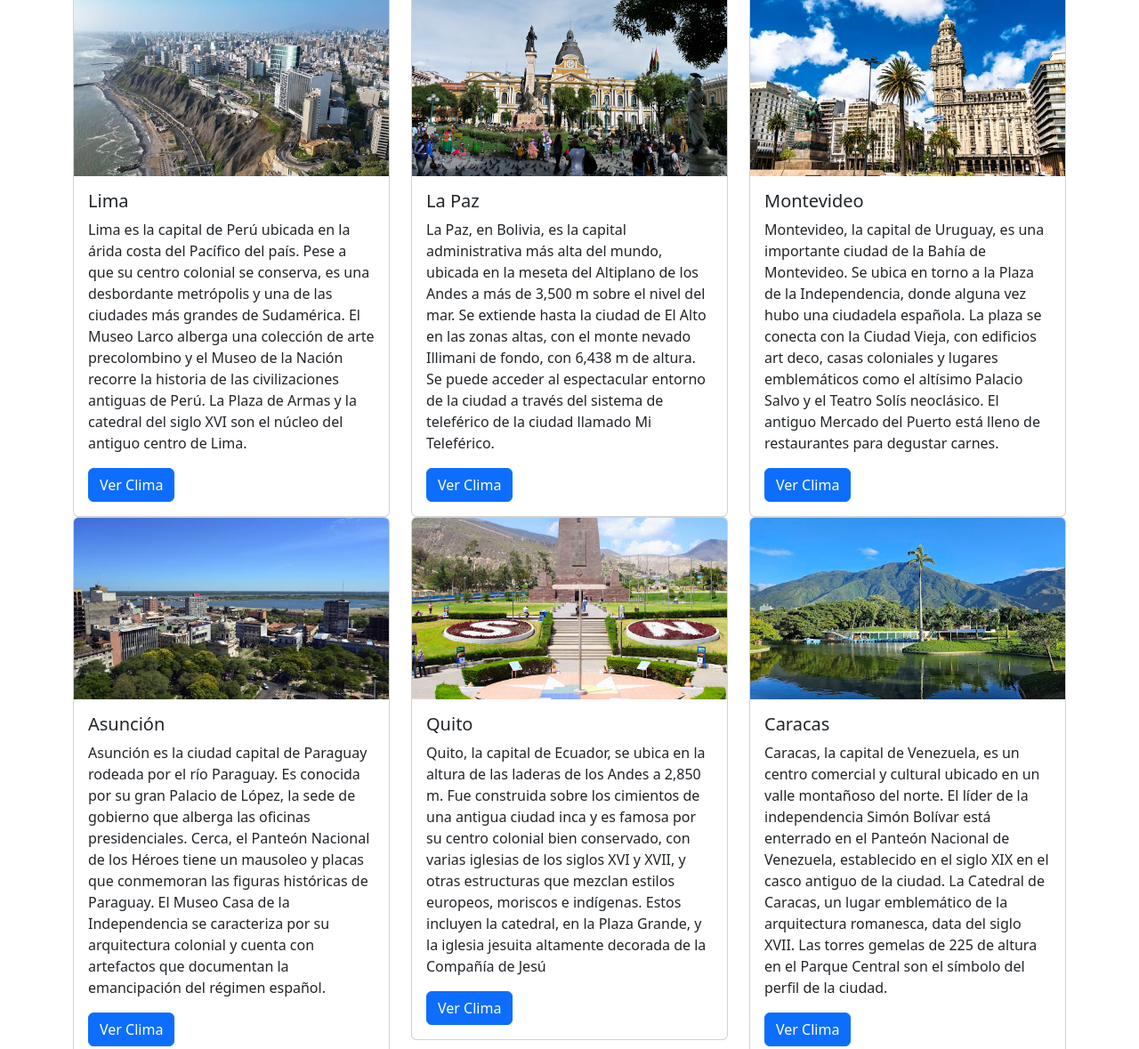
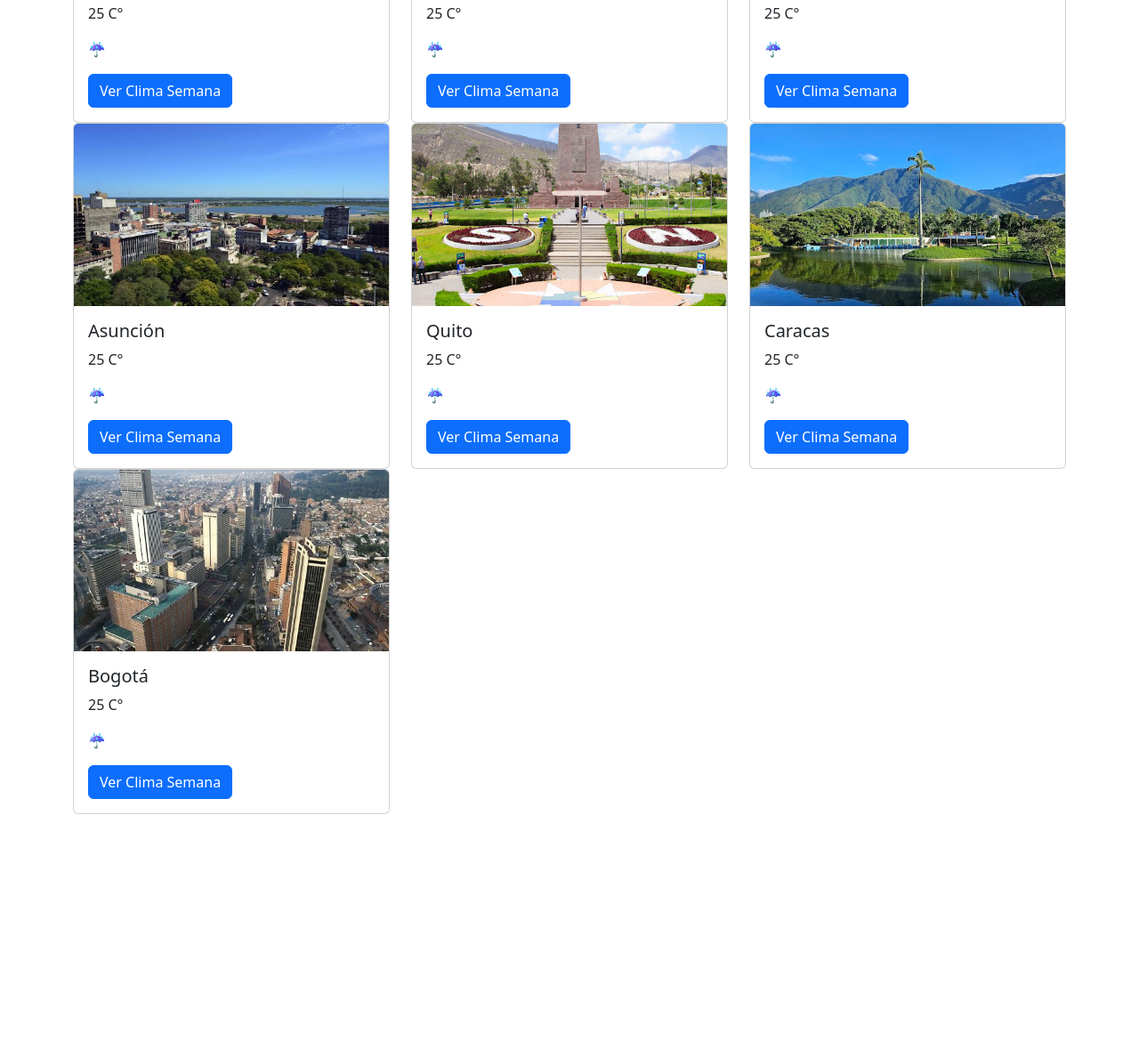
Before and after one commit to Eugenia-Espinosa/weather-frontend-m2, a plain HTML site: page index.html in a window 1280 px wide. Shown: the part 783-1962 px from the top of the page at 89% size. After the commit the page ends 1698 px from the top, so only its background shows below. Drawn offline with nearby package versions, Linux system fonts and the light colour scheme.

Commit message:
modificar tarjeta secundaria con temperatura de la senama

```diff
--- a/assets/js/index.js
+++ b/assets/js/index.js
@@ -1,67 +1,16 @@
 $(function () {
   let ciudades = [
-    {
-      capital: "Rio de Janeiro",
-      img: "rio_de_janeiro.jpg",
-      descripcion:
-        "Río de Janeiro, conocida como la 'Ciudad Maravillosa', es una ciudad brasileña famosa por su exuberante paisaje natural, que combina montañas y selva con el océano Atlántico. Es un centro cultural vibrante, reconocido por la UNESCO como Patrimonio de la Humanidad por su paisaje cultural urbano, y hogar de íconos como el Cristo Redentor y el cerro Pan de Azúcar. La ciudad es también mundialmente conocida por sus playas como Copacabana e Ipanema, su carnaval, la samba y la bossa nova.",
-
-    },
-    {
-      capital: "Buenos Aires",
-      img: "buenos_aires.jpg",
-      descripcion: "Buenos Aires es la gran capital cosmopolita de Argentina. Su centro es la Plaza de Mayo, rodeada de imponentes edificios del siglo XIX, incluida la Casa Rosada, el icónico palacio presidencial que tiene varios balcones. Entre otras atracciones importantes, se incluyen el Teatro Colón, un lujoso teatro de ópera de 1908 con cerca de 2,500 asientos, y el moderno museo MALBA, que exhibe arte latinoamericano",
-    },
-    {
-      capital: "Santiago",
-      img: "santiago.jpg",
-      descripcion: "Santiago, la capital y la ciudad más grande de Chile, se ubica en un valle rodeado de cimas nevadas de los Andes y la Cordillera de la Costa chilena. La Plaza de Armas, el gran núcleo del centro colonial antiguo de la ciudad, tiene 2 monumentos neoclásicos: el Palacio de la Real Audiencia de 1808, donde está el Museo Histórico Nacional, y la Catedral Metropolitana del siglo XVIII. La Chascona es la casa transformada en museo del poeta Pablo Neruda.",
-
-    },
-    {
-      capital: "Lima",
-      img: "lima.jpg",
-      descripcion: "Lima es la capital de Perú ubicada en la árida costa del Pacífico del país. Pese a que su centro colonial se conserva, es una desbordante metrópolis y una de las ciudades más grandes de Sudamérica. El Museo Larco alberga una colección de arte precolombino y el Museo de la Nación recorre la historia de las civilizaciones antiguas de Perú. La Plaza de Armas y la catedral del siglo XVI son el núcleo del antiguo centro de Lima.",
-
-    },
-
-    {
-      capital: "La Paz",
-      img: "lapaz.jpg",
-      descripcion: "La Paz, en Bolivia, es la capital administrativa más alta del mundo, ubicada en la meseta del Altiplano de los Andes a más de 3,500 m sobre el nivel del mar. Se extiende hasta la ciudad de El Alto en las zonas altas, con el monte nevado Illimani de fondo, con 6,438 m de altura. Se puede acceder al espectacular entorno de la ciudad a través del sistema de teleférico de la ciudad llamado Mi Teleférico.",
-
-    },
-    {
-      capital: "Montevideo",
-      img: "montevideo.jpg",
-      descripcion: "Montevideo, la capital de Uruguay, es una importante ciudad de la Bahía de Montevideo. Se ubica en torno a la Plaza de la Independencia, donde alguna vez hubo una ciudadela española. La plaza se conecta con la Ciudad Vieja, con edificios art deco, casas coloniales y lugares emblemáticos como el altísimo Palacio Salvo y el Teatro Solís neoclásico. El antiguo Mercado del Puerto está lleno de restaurantes para degustar carnes.",
-
-    },
-    {
-      capital: "Asunción",
-      img: "asuncion.jpg",
-      descripcion: "Asunción es la ciudad capital de Paraguay rodeada por el río Paraguay. Es conocida por su gran Palacio de López, la sede de gobierno que alberga las oficinas presidenciales. Cerca, el Panteón Nacional de los Héroes tiene un mausoleo y placas que conmemoran las figuras históricas de Paraguay. El Museo Casa de la Independencia se caracteriza por su arquitectura colonial y cuenta con artefactos que documentan la emancipación del régimen español.",
-
-    },
-    {
-      capital: "Quito",
-      img: "quito.jpg",
-      descripcion: "Quito, la capital de Ecuador, se ubica en la altura de las laderas de los Andes a 2,850 m. Fue construida sobre los cimientos de una antigua ciudad inca y es famosa por su centro colonial bien conservado, con varias iglesias de los siglos XVI y XVII, y otras estructuras que mezclan estilos europeos, moriscos e indígenas. Estos incluyen la catedral, en la Plaza Grande, y la iglesia jesuita altamente decorada de la Compañía de Jesú",
-
-    },
-    {
-      capital: "Caracas",
-      img: "caracas.jpg",
-      descripcion: "Caracas, la capital de Venezuela, es un centro comercial y cultural ubicado en un valle montañoso del norte. El líder de la independencia Simón Bolívar está enterrado en el Panteón Nacional de Venezuela, establecido en el siglo XIX en el casco antiguo de la ciudad. La Catedral de Caracas, un lugar emblemático de la arquitectura romanesca, data del siglo XVII. Las torres gemelas de 225 de altura en el Parque Central son el símbolo del perfil de la ciudad.",
-
-    },
-    {
-      capital: "Bogotá",
-      img: "bogota.jpg",
-      descripcion: "Bogotá es la extensa capital en altura de Colombia. La Candelaria, su centro con adoquines, cuenta con sitios coloniales como el Teatro Colón neoclásico y la Iglesia de San Francisco del siglo XVII. También alberga museos populares, incluido el Museo Botero, que exhibe arte de Fernando Botero, y el Museo del Oro, con piezas de oro precolombinas",
-
-    },
-  ];
+    { capital: "Rio de Janeiro",img: "rio_de_janeiro.jpg",temperatura: "10 C°",estado : "Parcial-nublado", icono: "🌥️", lunes : "12 C°🌥️", martes : "15 C° ",miercoles : "26 C°", jueves: "26 C°",viernes : "26 C°", sabado : "26 C°",domingo : "26 C°" },
+    { capital: "Buenos Aires",img: "buenos_aires.jpg", temperatura: "25 C°",estado : "nublado",icono: "🌞",lunes : "26 C°", martes : "26 C°",miercoles : "26 C°", jueves: "26 C°",viernes : "26 C°", sabado : "26 C°",domingo : "26 C°"},
+    { capital: "Santiago", img: "santiago.jpg", temperatura: "25 C°",estado : "nublado", icono:"☔",lunes : "26 C°", martes : "26 C°",miercoles : "26 C°", jueves: "26 C°",viernes : "26 C°", sabado : "26 C°",domingo : "26 C°" },
+    { capital: "Lima", img: "lima.jpg",temperatura: "25 C°",estado : "nublado",icono: "☔",lunes : "26 C°", martes : "26 C°",miercoles : "26 C°", jueves: "26 C°",viernes : "26 C°", sabado : "26 C°",domingo : "26 C°" },
+    { capital: "La Paz",img: "lapaz.jpg", temperatura: "25 C°",estado : "nublado",icono: "☔",lunes : "26 C°", martes : "26 C°",miercoles : "26 C°", jueves: "26 C°",viernes : "26 C°", sabado : "26 C°",domingo : "26 C°" },
+    { capital: "Montevideo",img: "montevideo.jpg",temperatura: "25 C°",estado : "nublado",icono: "☔",lunes : "26 C°", martes : "26 C°",miercoles : "26 C°", jueves: "26 C°",viernes : "26 C°", sabado : "26 C°",domingo : "26 C°" },
+    { capital: "Asunción",img: "asuncion.jpg",temperatura: "25 C°",estado : "nublado",icono: "☔",lunes : "26 C°", martes : "26 C°",miercoles : "26 C°", jueves: "26 C°",viernes : "26 C°", sabado : "26 C°",domingo : "26 C°" },
+    { capital: "Quito",img: "quito.jpg",temperatura: "25 C°",estado : "nublado",icono: "☔",lunes : "26 C°", martes : "26 C°",miercoles : "26 C°", jueves: "26 C°",viernes : "26 C°", sabado : "26 C°",domingo : "26 C°" },
+    { capital: "Caracas",img: "caracas.jpg",temperatura: "25 C°",estado : "nublado",icono: "☔",lunes : "26 C°", martes : "26 C°",miercoles : "26 C°", jueves: "26 C°",viernes : "26 C°", sabado : "26 C°",domingo : "26 C°" ,lunes : "26 C°", martes : "26 C°",miercoles : "26 C°", jueves: "26 C°",viernes : "26 C°", sabado : "26 C°",domingo : "26 C°" },
+    { capital: "Bogotá",img: "bogota.jpg",temperatura: "25 C°",estado : "nublado",icono: "☔",lunes : "26 C°", martes : "26 C°",miercoles : "26 C°", jueves: "26 C°",viernes : "26 C°", sabado : "26 C°",domingo : "26 C°" },
+  ]
 
   let contenedor = $("#clima_container");
   console.log(contenedor);
@@ -74,17 +23,27 @@ $(function () {
               <img src="./assets/img/${value.img}" class="card-img-top" alt="..." />
               <div class="card-body">
                 <h5 class="card-title">${value.capital}</h5>
-                <p class="card-text">
-                    ${value.descripcion}
+                <p class="card-text" >
+                    ${value.temperatura}
+                </p>
+                <p class="card-text" >
+                    ${value.icono}
                 </p>
                 <a href="" class="btn btn-primary"
                 data-bs-toggle="modal"
                 id="buttonModal-${index}"
                 data-bs-target="#exampleModal"
-                data-descripcion = "${value.descripcion}"
+                data-temperatura = "${value.temperatura}"
                 data-image = "${value.img}"
-
-                >Ver Clima</a>
+                data-iconos = "${value.icono}"
+                data-lun = "${value.lunes}"
+                data-mar = "${value.martes}"
+                data-mie = "${value.miercoles}"
+                data-jue = "${value.jueves}"
+                data-vie = "${value.viernes}"
+                data-sab = "${value.sabado}"
+                data-dom = "${value.domingo}"
+                >Ver Clima Semana</a>
               </div>
             </div>
           </div>
@@ -93,13 +52,31 @@ $(function () {
   contenedor.html(tarjetas)
 
   $(".btn-primary").click(function () {
-    let descripcion = $(this).data("descripcion")
+    let temperatura = $(this).data("temperatura")
     let imagen = $(this).data("image")
+    let icono1 = $(this).data("iconos")
+    let temp_lu = $(this).data("lun")
+    let temp_ma = $(this).data("mar")
+    let temp_mi = $(this).data("mie")
+    let temp_ju = $(this).data("jue")
+    let temp_vi = $(this).data("vie")
+    let temp_sa = $(this).data("sab")
+    let temp_do = $(this).data("dom")
 
     $(".modal-body").html(
       `
            <img src="./assets/img/${imagen}"  class="img-fluid" alt=""
-            <p>"${descripcion}"</p>
+
+            <p>${icono1}</p>
+            <p>Lunes ${temp_lu}</p>
+            <p>Martes ${temp_ma}</p>
+            <p>Miércoles ${temp_mi}</p>
+            <p>Jueves ${temp_ju}</p>
+            <p>Viernes ${temp_vi}</p>
+            <p>Sábado ${temp_sa}</p>
+            <pDomingo ${temp_do}</p>
+
+
 
            `
     )
--- a/index.html
+++ b/index.html
@@ -18,7 +18,7 @@
   <section id="clima">
     <div class="container">
       <div class="row" id="clima_container">
-        <!-- LAS TARJETAS DE MANERA DINAMICA -->
+
       </div>
     </div>
   </section>
@@ -27,7 +27,7 @@
     <div class="modal-dialog">
       <div class="modal-content">
         <div class="modal-header">
-          <h1 class="modal-title fs-5" id="exampleModalLabel">Clima</h1>
+          <h1 class="modal-title fs-5" id="exampleModalLabel">Clima Semanal</h1>
           <button type="button" class="btn-close" data-bs-dismiss="modal" aria-label="Close"></button>
         </div>
         <div class="modal-body">...</div>
```
Also changed, not shown: assets/img/clima.jpg (added), assets/img/nublado_nieve.jpg (added).
